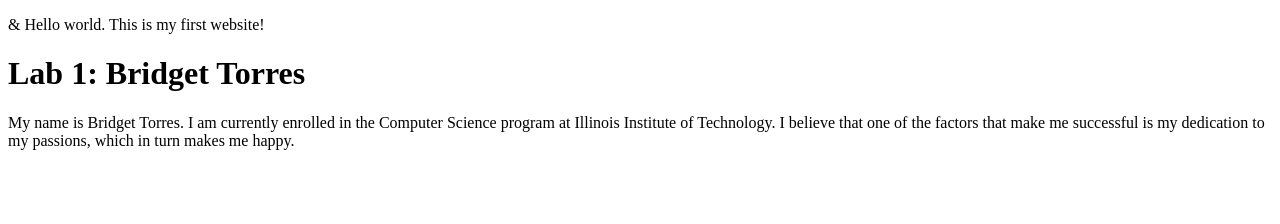
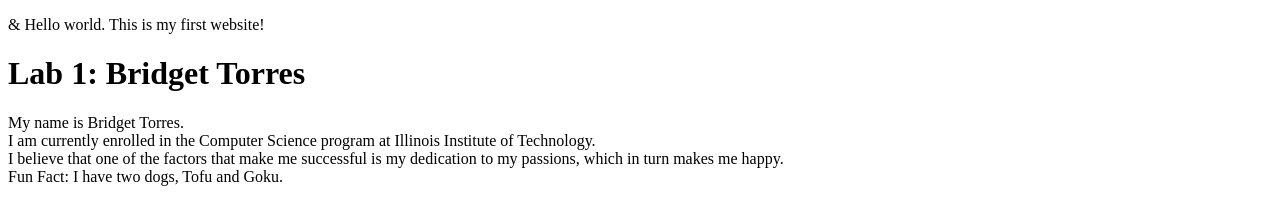
Before and after one commit to bridgettorres/ITMD-361, a plain HTML site: page index.html in a window 1280 px wide. Drawn offline with Linux system fonts and the light colour scheme.

Commit message:
Update index.html
Added more to the about me, as well as included line breaks.

```diff
--- a/index.html
+++ b/index.html
@@ -7,7 +7,10 @@
 <body>
   <p>&amp; Hello world. This is my first website!</p>
   <h1>Lab 1: Bridget Torres</h1>
-  <p>My name is Bridget Torres. I am currently enrolled in the Computer Science program at Illinois Institute of Technology. I believe that one of the factors that make me successful is my dedication
-to my passions, which in turn makes me happy.</p>
+  <p>My name is Bridget Torres. <br>
+   I am currently enrolled in the Computer Science program at Illinois Institute of Technology. <br>
+   I believe that one of the factors that make me successful is my dedication to my passions, which in turn makes me happy.<br>
+   Fun Fact: I have two dogs, Tofu and Goku.
+ </p>
 </body>
 </html>
```
